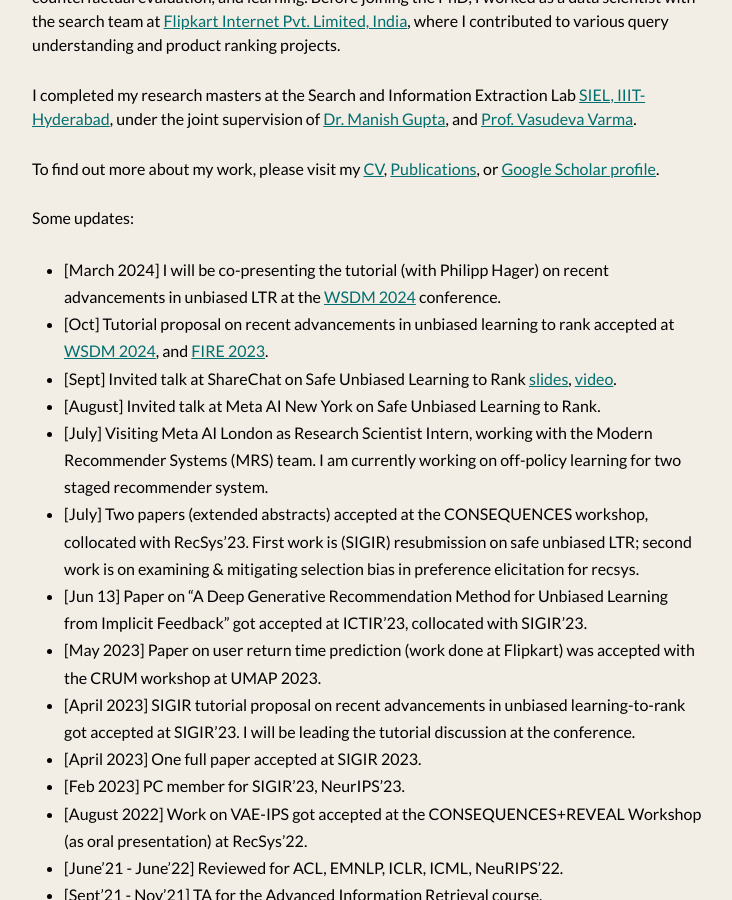
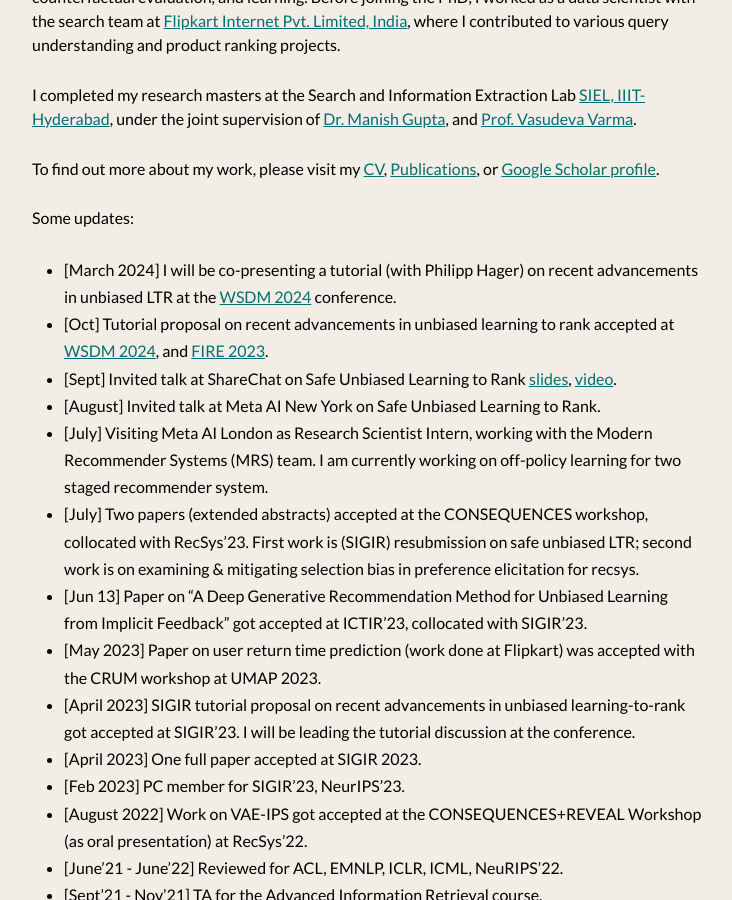
Before and after one commit to shashankg7/shashankg7.github.io, a Jekyll site: the page built from index.md, in a window 1280 px wide and 900 px high, scrolled down 379 px. Shown: the whole window, without its empty margins (272-1004 px from the left). Built offline with Jekyll 4.4.1, drawn with Linux system fonts in a browser that asks for light colours; nearby versions of some CDN libraries.

Commit message:
Update index.md

```diff
--- a/index.md
+++ b/index.md
@@ -15,7 +15,7 @@
 
 Some updates:
 
-* [March 2024] I will be co-presenting the tutorial (with Philipp Hager) on recent advancements in unbiased LTR at the [WSDM 2024](https://sites.google.com/view/wsdm-2024-tutorial-ultr/) conference.
+* [March 2024] I will be co-presenting a tutorial (with Philipp Hager) on recent advancements in unbiased LTR at the [WSDM 2024](https://sites.google.com/view/wsdm-2024-tutorial-ultr/) conference.
 * [Oct] Tutorial proposal on recent advancements in unbiased learning to rank accepted at [WSDM 2024](https://www.wsdm-conference.org/2024/tutorials/), and [FIRE 2023](https://sites.google.com/view/fire-2023-ultr-tutorial/home).
 * [Sept] Invited talk at ShareChat on Safe Unbiased Learning to Rank [slides](https://docs.google.com/presentation/d/e/2PACX-1vQ-IJ3hAGjFYJN2qy6HIw5nTOjBlCwfAd-NfR68oqjIl62BRoAsPcb2bVL7U4LvJhISR7fhxp2Squwx/pub?start=false&loop=false&delayms=60000), [video](https://www.youtube.com/watch?v=xlsmhOtwFUc).
 * [August] Invited talk at Meta AI New York on Safe Unbiased Learning to Rank.
```
